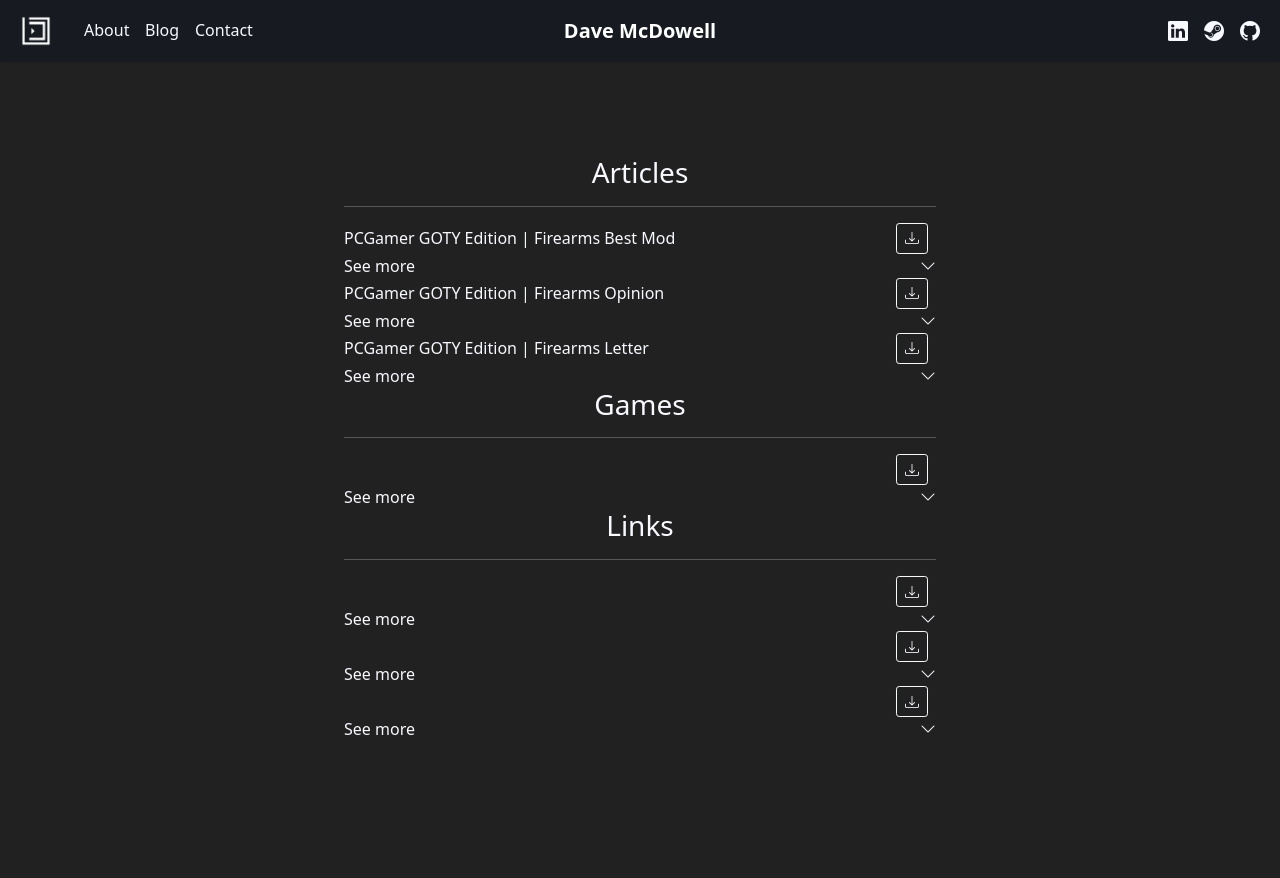
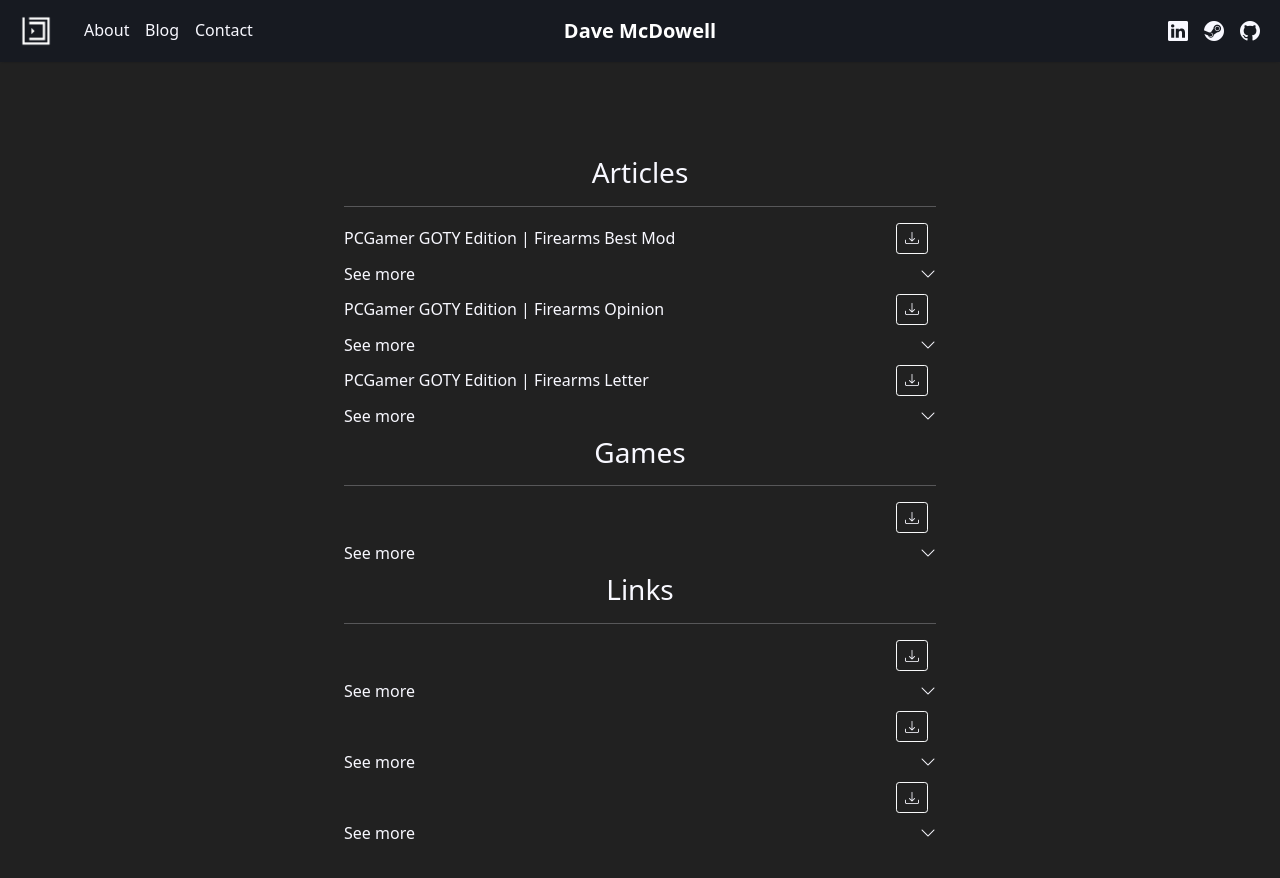
Before and after one commit to davemcdowell/portfolio, a Jekyll site: the page built from downloads.html, in a window 1280 px wide and 900 px high, scrolled down 921 px. Shown: the top 878 px of the window. Built offline with Jekyll 4.4.1, drawn with Linux system fonts in a browser that asks for light colours; nearby versions of some CDN libraries.

Commit message:
Update downloads.html

```diff
--- a/downloads.html
+++ b/downloads.html
@@ -22,7 +22,7 @@
                     <p class="d-inline-block m-0">{{ item.title }}</p>
                     <a class="btn btn-sm btn-outline-light me-2" href="{{ item.url }}" download="{{ item.title | downcase | replace: ' ', '_' }}"><i class="bi bi-download"></i></a>
                 </div>
-                <a class="no-underline d-flex flex-row justify-content-between align-items-center" data-bs-toggle="collapse" href="#download-{{ forloop.index }}-{{ category.group }}" role="button" aria-expanded="false" aria-controls="download-{{ forloop.index }}-{{ category.group }}">
+                <a class="no-underline d-flex flex-row justify-content-between align-items-center border-btm my-2" data-bs-toggle="collapse" href="#download-{{ forloop.index }}-{{ category.group }}" role="button" aria-expanded="false" aria-controls="download-{{ forloop.index }}-{{ category.group }}">
                   <span>See more </span><i class="bi bi-chevron-down"></i>
                 </a>
                 <div class="collapse w-100" id="download-{{ forloop.index }}-{{ category.group }}">
```
